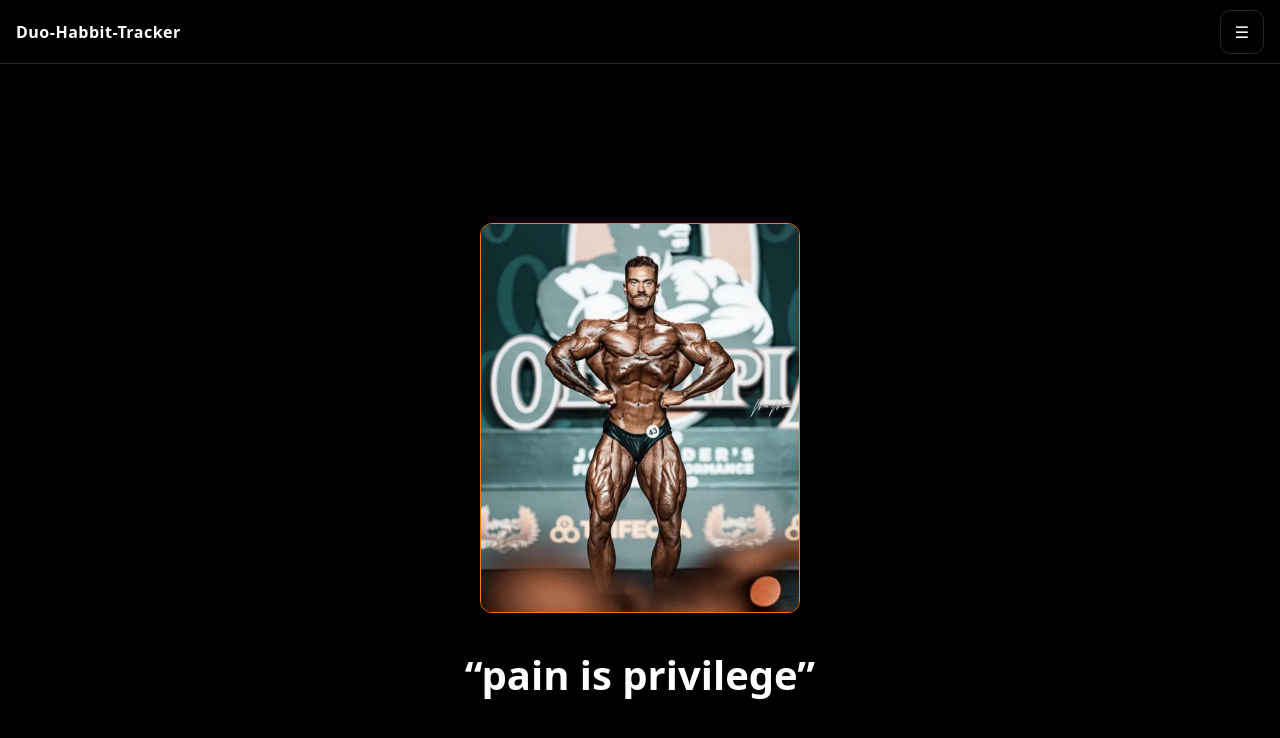
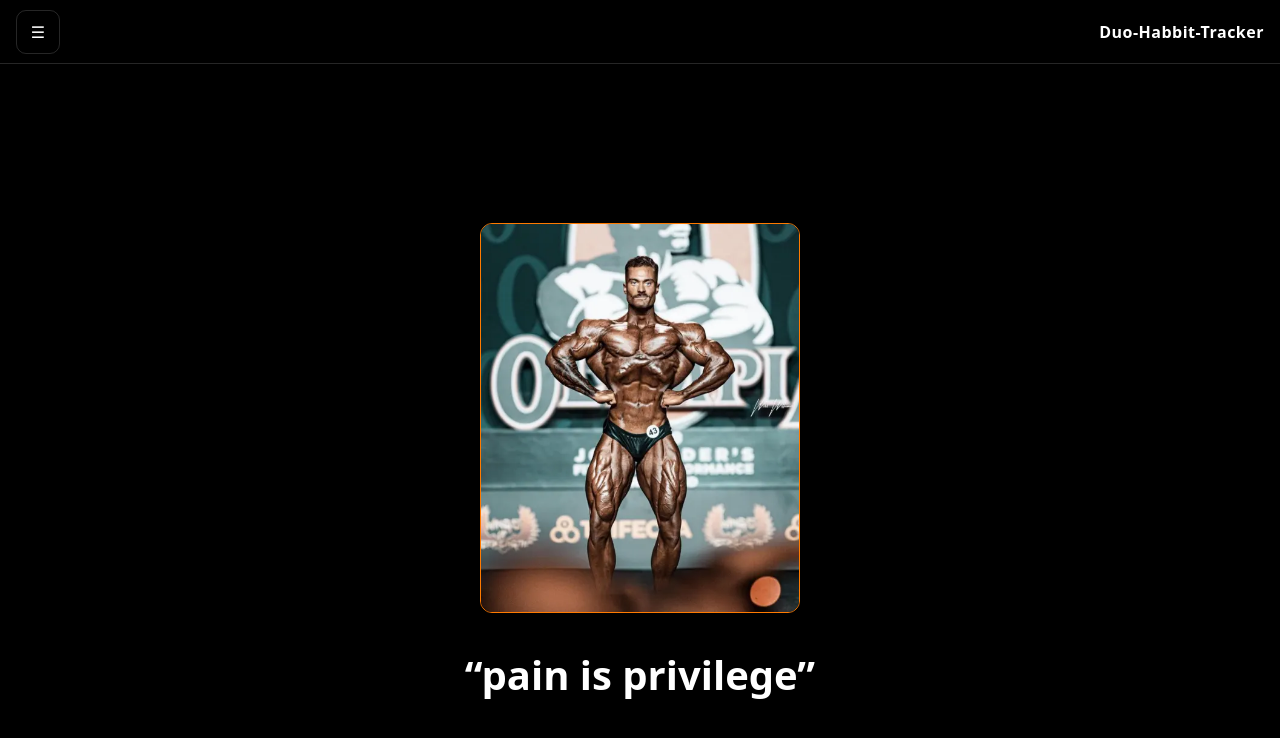
Before and after one commit to millnate05/Duo-habbit-tracker, a Next.js app: page / in a window 1280 px wide. Shown: the top 738 px of the page. Built offline with nearby package versions, Linux system fonts and the light colour scheme.

Commit message:
Update layout.tsx

```diff
--- a/src/app/layout.tsx
+++ b/src/app/layout.tsx
@@ -41,11 +41,7 @@ function Header() {
         zIndex: 50,
       }}
     >
-      <div style={{ fontWeight: 900, letterSpacing: 0.5 }}>
-        Duo-Habbit-Tracker
-      </div>
-
-      {/* Hamburger + dropdown */}
+ {/* Hamburger + dropdown */}
       <details style={{ position: "relative" }}>
         <summary
           aria-label="Open menu"
@@ -69,7 +65,7 @@ function Header() {
         <nav
           style={{
             position: "absolute",
-            right: 0,
+            left: 0,
             top: 52,
             minWidth: 220,
             background: "var(--bg)",
@@ -86,6 +82,15 @@ function Header() {
           <MenuItem href="/profile" label="Profile" />
         </nav>
       </details>
+
+
+
+
+      <div style={{ fontWeight: 900, letterSpacing: 0.5 }}>
+        Duo-Habbit-Tracker
+      </div>
+
+
 
       {/* Make summary triangle disappear */}
       <style>{`
```
